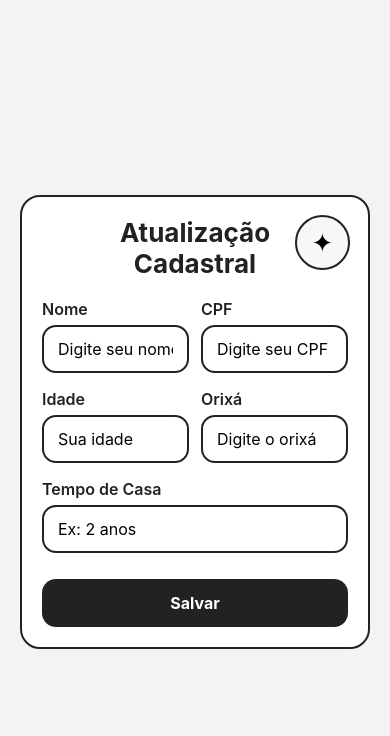
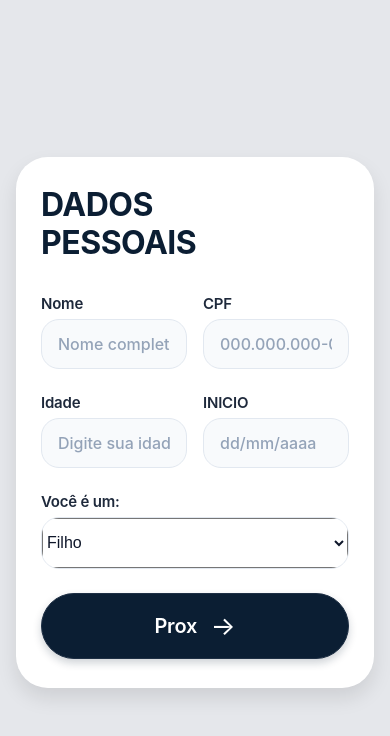
Before and after one commit to Joninho0/curso, a React Native app in the folder asd/: screen / in a window 390 px wide. Shown: the top 736 px of the page. Built offline with nearby package versions, Linux system fonts and the light colour scheme.

Commit message:
adicionei +1 formulario e mudei no index pra abrir outra pagina

```diff
--- a/asd/App2.js
+++ b/asd/App2.js
@@ -10,12 +10,14 @@ import {
   SafeAreaView,
   StatusBar,
 } from 'react-native';
+import { Picker } from '@react-native-picker/picker';
 
 const DadosPessoaisForm = () => {
   const [nome, setNome] = useState('');
   const [cpf, setCpf] = useState('');
   const [idade, setIdade] = useState('');
   const [inicio, setInicio] = useState('');
+  const [tipo, setTipo] = useState('filho');
 
   const formatCPF = (value) => {
     // Remove tudo que não for dígito
@@ -36,17 +38,12 @@ const DadosPessoaisForm = () => {
     setCpf(formatted);
   };
 
-  const handleVisitarFilho = () => {
-    // Feedback sutil ao tocar no card (como no original)
-    Alert.alert('Visitar o Filho', 'Você tocou em "Visitar o Filho"');
-  };
-
   const handleProx = () => {
-    if (!nome.trim() || !cpf.trim() || !idade.trim() || !inicio.trim()) {
+    if (!nome.trim() || !cpf.trim() || !idade.trim() || !inicio.trim() || !tipo) {
       Alert.alert('Campos incompletos', 'Preencha todos os campos antes de prosseguir.');
       return;
     }
-    Alert.alert('Próximo', 'Formulário enviado (simulação).');
+    Alert.alert('Próximo', `Formulário enviado - Tipo: ${tipo}`);
   };
 
   return (
@@ -116,15 +113,21 @@ const DadosPessoaisForm = () => {
             </View>
           </View>
 
-          {/* Bloco "Visitar o Filho" com seta */}
-          <TouchableOpacity
-            style={styles.visitCard}
-            onPress={handleVisitarFilho}
-            activeOpacity={0.7}
-          >
-            <Text style={styles.visitText}>Visitar o Filho</Text>
-            <Text style={styles.arrowSymbol}>→</Text>
-          </TouchableOpacity>
+          {/* Seletor: Filho ou Visitante */}
+          <View style={styles.fieldFull}>
+            <Text style={styles.label}>Você é um:</Text>
+            <View style={styles.pickerContainer}>
+              <Picker
+                selectedValue={tipo}
+                onValueChange={setTipo}
+                style={styles.picker}
+              >
+                <Picker.Item label="Selecione..." value="" />
+                <Picker.Item label="Filho" value="filho" />
+                <Picker.Item label="Visitante" value="visitante" />
+              </Picker>
+            </View>
+          </View>
 
           {/* Botão Prox → */}
           <TouchableOpacity
@@ -204,29 +207,21 @@ const styles = StyleSheet.create({
   uppercase: {
     textTransform: 'uppercase',
   },
-  visitCard: {
-    flexDirection: 'row',
-    alignItems: 'center',
-    justifyContent: 'space-between',
-    backgroundColor: '#f1f5f9',
-    paddingVertical: 16,
-    paddingHorizontal: 20,
-    borderRadius: 24,
+  pickerContainer: {
     borderWidth: 1.5,
     borderColor: '#e2e8f0',
-    marginVertical: 8,
-    marginBottom: 28,
+    borderRadius: 18,
+    backgroundColor: '#f8fafc',
+    overflow: 'hidden',
   },
-  visitText: {
-    fontSize: 18,
-    fontWeight: '600',
-    color: '#0b1e33',
-    letterSpacing: -0.3,
+  picker: {
+    height: 50,
+    color: '#0f172a',
+    fontSize: 16,
   },
-  arrowSymbol: {
-    fontSize: 28,
-    color: '#1e293b',
-    marginRight: 4,
+  fieldFull: {
+    width: '100%',
+    marginBottom: 16,
   },
   proxButton: {
     backgroundColor: '#0b1e33',
--- a/asd/index.js
+++ b/asd/index.js
@@ -1,6 +1,6 @@
 import { registerRootComponent } from 'expo';
 
-import App from './App';
+import App from './App2';
 
 // registerRootComponent calls AppRegistry.registerComponent('main', () => App);
 // It also ensures that whether you load the app in Expo Go or in a native build,
--- a/asd/package.json
+++ b/asd/package.json
@@ -9,6 +9,7 @@
     "web": "expo start --web"
   },
   "dependencies": {
+    "@react-native-picker/picker": "^2.11.4",
     "expo": "~54.0.33",
     "expo-status-bar": "~3.0.9",
     "react": "19.1.0",
```
Also changed, not shown: 1 other file (tests, documents, lock files or other folders).
